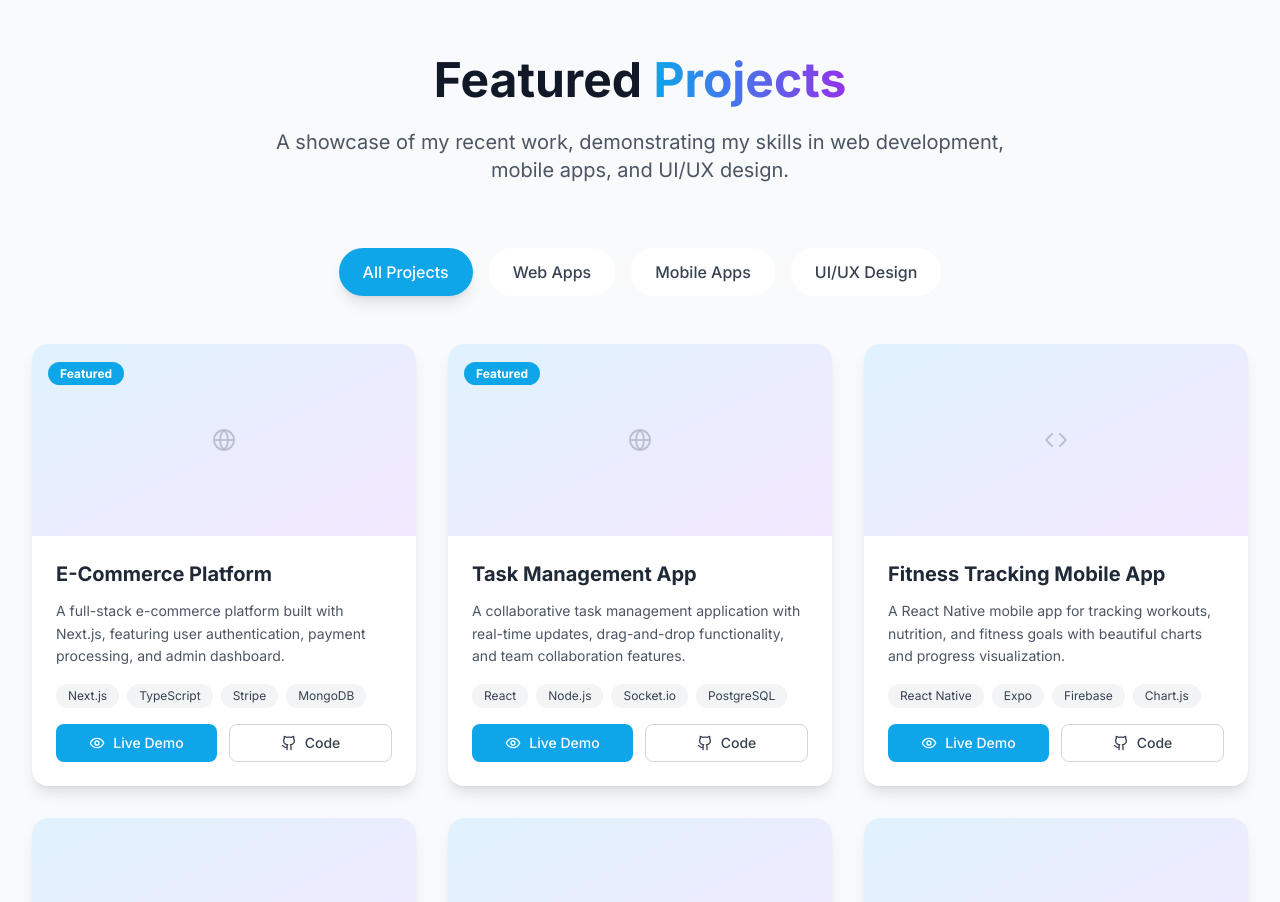
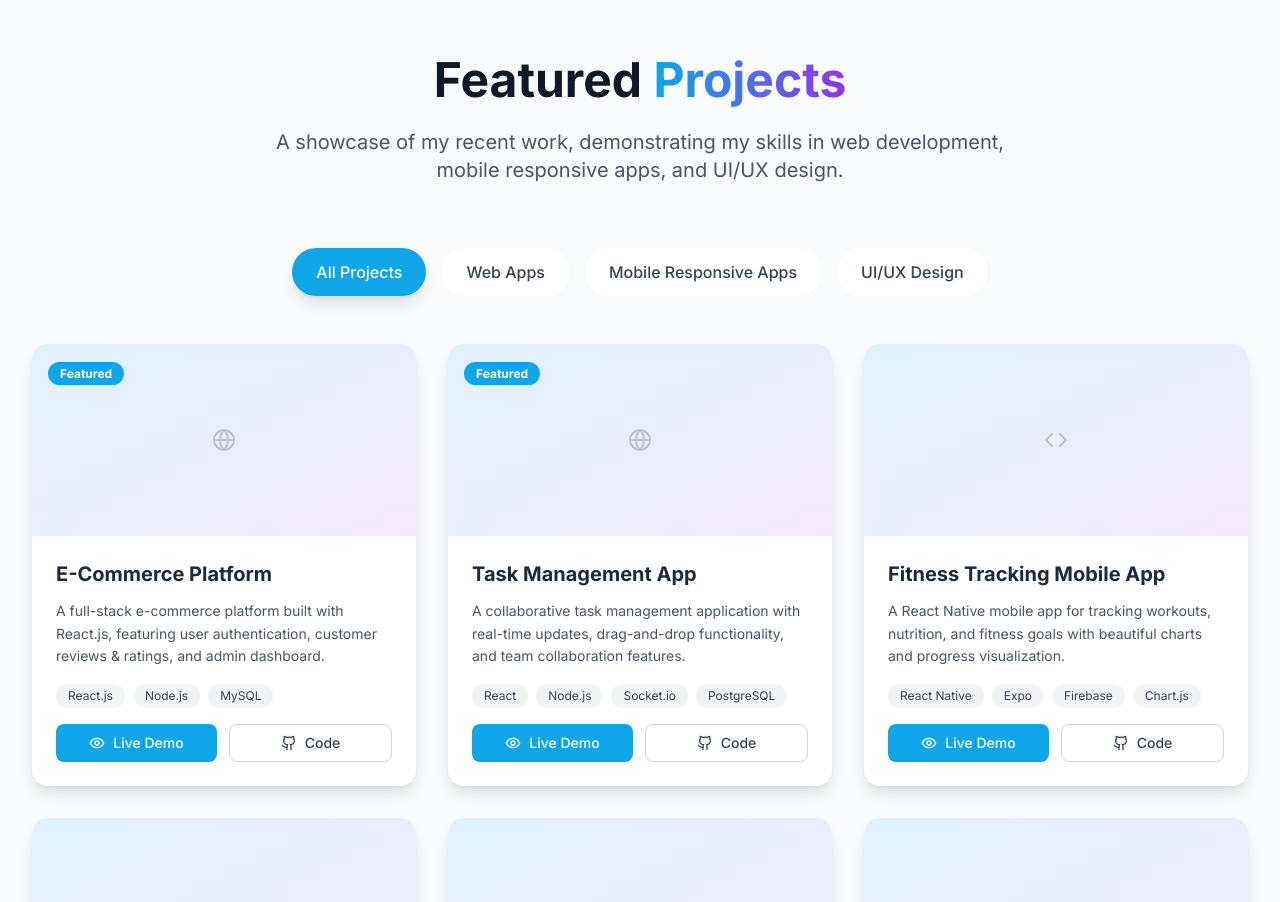
Before and after one commit to tonidobrinski/Portfolio, a Next.js app: page / in a window 1280 px wide. Shown: the part 4600-5502 px from the top of the page. Built offline with nearby package versions, Linux system fonts and the light colour scheme.

Commit message:
adjusting technology description

```diff
--- a/components/Projects.tsx
+++ b/components/Projects.tsx
@@ -11,7 +11,7 @@ const Projects = () => {
   const filters = [
     { id: 'all', label: 'All Projects' },
     { id: 'web', label: 'Web Apps' },
-    { id: 'mobile', label: 'Mobile Apps' },
+    { id: 'mobile', label: 'Mobile Responsive Apps' },
     { id: 'design', label: 'UI/UX Design' },
   ]
 
@@ -19,10 +19,10 @@ const Projects = () => {
     {
       id: 1,
       title: 'E-Commerce Platform',
-      description: 'A full-stack e-commerce platform built with Next.js, featuring user authentication, payment processing, and admin dashboard.',
+      description: 'A full-stack e-commerce platform built with React.js, featuring user authentication, customer reviews & ratings, and admin dashboard.',
       image: '/api/placeholder/600/400',
       category: 'web',
-      technologies: ['Next.js', 'TypeScript', 'Stripe', 'MongoDB'],
+      technologies: ['React.js', 'Node.js', 'MySQL'],
       liveUrl: 'https://example.com',
       githubUrl: 'https://github.com',
       featured: true
@@ -111,7 +111,7 @@ const Projects = () => {
           </h2>
           <p className="text-xl text-gray-600 dark:text-gray-400 max-w-3xl mx-auto">
             A showcase of my recent work, demonstrating my skills in web development,
-            mobile apps, and UI/UX design.
+            mobile responsive apps, and UI/UX design.
           </p>
         </motion.div>
 
```
